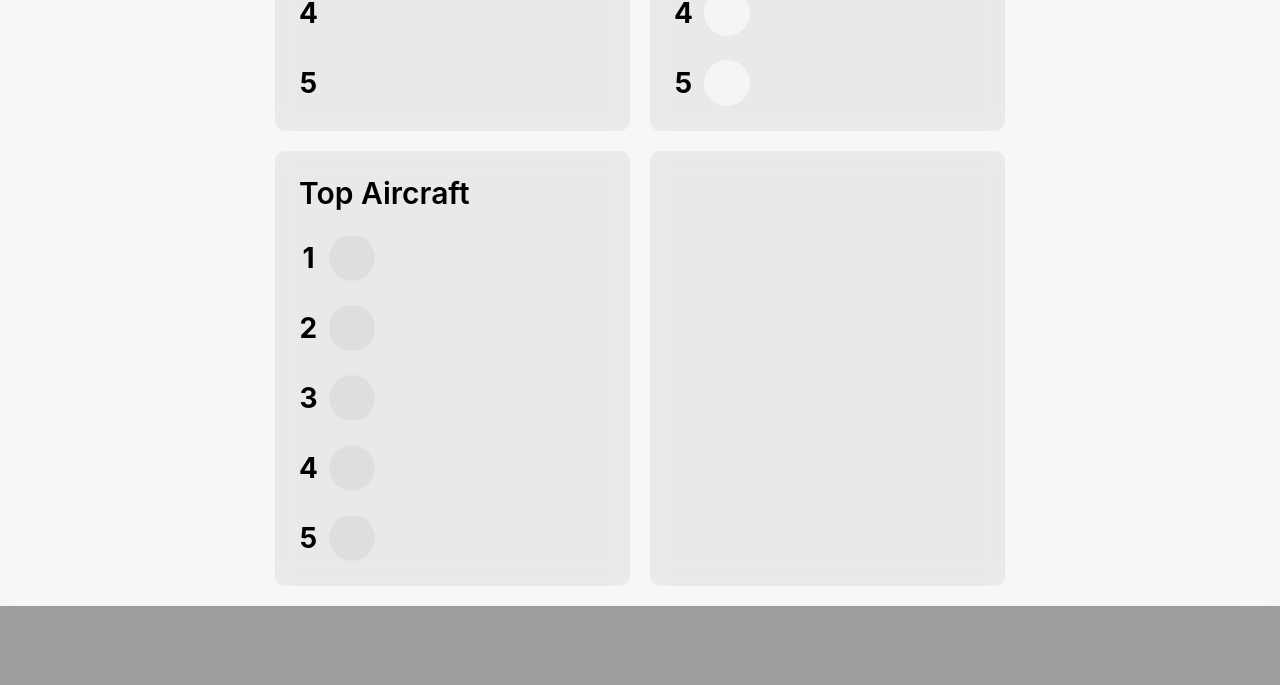
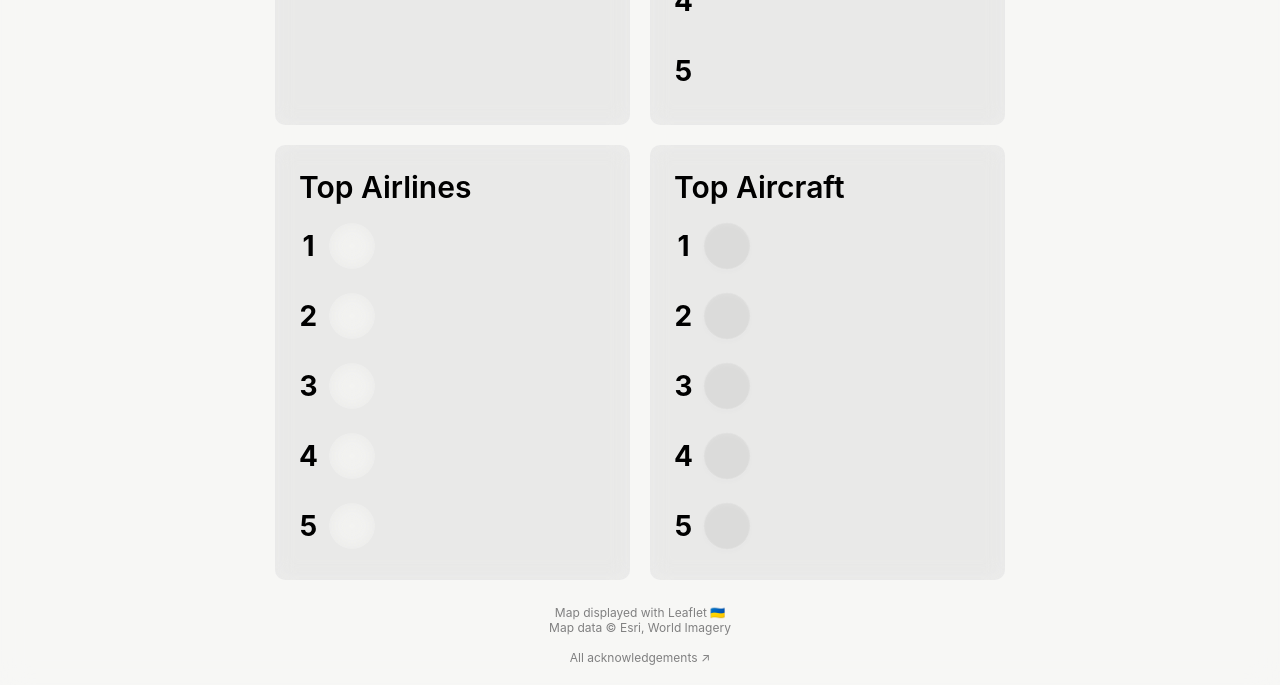
Before and after one commit to jack-jw/flight_tracker, a Flask app: template src/templates/my_flights.html in a window 1280 px wide. Shown: the part 1000-1685 px from the top of the page. Before the commit the page ends 1606 px from the top, so only its background shows below. Run offline with Flask 3, Linux system fonts and the light colour scheme; the template is opened without the code that fills it: most values are stand-ins (such as "Sample title", 1, 10 or a date in 2020); parts of the project's set-up code (start-up, migrations or seed data) failed here and were passed over; some libraries are stand-ins or nearby versions; some web fonts are replaced.

Commit message:
finish frontend my flights display
still need to do backend and inputting data

```diff
--- a/src/main.py
+++ b/src/main.py
@@ -95,9 +95,13 @@
             return send_from_directory(LOCAL_IMAGES, image)
         return placeholder, 200, {"Content-Type": "image/png"}
 
-    @app.route("/image/icon/<path:icontype>")
+    @app.route("/image/icon/<icontype>")
     def serve_icon(icontype):
-        return send_from_directory("static/aircraft", icontype)
+        return send_from_directory("static/aircraft", icontype + ".svg")
+
+    @app.route("/image/icon/untyped/<type>")
+    def serve_untyped_icon(type):
+        return send_from_directory("static/aircraft", lookup.aircraft_icon(type)["icon"] + ".svg")
 
     @socketio.on("decoder.get")
     def handle_decoder_get():
--- a/src/static/my_flights.js
+++ b/src/static/my_flights.js
@@ -1,7 +1,7 @@
 // static/my_flights.js
 
 document.addEventListener('DOMContentLoaded', function() {
-    let flightAmount = 0;
+    let flightAmount = 0, totalDistance = 0;
     let polylines;
 
     const socket = io();
@@ -29,6 +29,22 @@
             return [lat, lon];
         }
 
+        function computeGreatCircleDistance(start, end) {
+            const R = 6371000;
+            const lat1 = start.lat * Math.PI / 180;
+            const lon1 = start.lng * Math.PI / 180;
+            const lat2 = end.lat * Math.PI / 180;
+            const lon2 = end.lng * Math.PI / 180;
+            const deltaLat = lat2 - lat1;
+            const deltaLon = lon2 - lon1;
+            const a = Math.sin(deltaLat / 2) * Math.sin(deltaLat / 2) +
+            Math.cos(lat1) * Math.cos(lat2) *
+            Math.sin(deltaLon / 2) * Math.sin(deltaLon / 2);
+            const c = 2 * Math.atan2(Math.sqrt(a), Math.sqrt(1 - a));
+            const distance = R * c;
+            return distance;
+        }
+
         const startLatLng = L.latLng(startPoint);
         const endLatLng = L.latLng(endPoint);
 
@@ -41,7 +57,8 @@
 
         const line = L.polyline(curvePoints, { color: '#FF9500', weight: 2 }).addTo(map);
         line.getElement().setAttribute('tabindex', '-1');
-        return line
+        const distance = computeGreatCircleDistance(startLatLng, endLatLng);
+        return distance;
     }
 
     function setTheme(themeName) {
@@ -77,7 +94,7 @@
                     return;
         }
         tileLayer.setUrl(tileLayerURL);
-//        document.getElementById('aircraft-list-map-credit').innerHTML = credit;
+        document.getElementById('my-flights-map-credit').innerHTML = credit;
     }
 
     // MARK: Map definition
@@ -94,12 +111,16 @@
 
     // MARK: - Flights
 
-    function animateNumber(element, start, end, duration) {
+    function animateNumber(element, end, singular, plural, dp) {
         let startTimestamp = null;
         const step = (timestamp) => {
             if (!startTimestamp) startTimestamp = timestamp;
-            const progress = Math.min((timestamp - startTimestamp) / duration, 1);
-            element.textContent = Math.floor(progress * (end - start) + start);
+            const progress = Math.min((timestamp - startTimestamp) / 1000, 1);
+            const displayedProgress = (progress * end).toFixed(dp);
+            let description;
+            if (displayedProgress === 1) { description = singular; }
+            else { description = plural; }
+            element.textContent = displayedProgress + description;
             if (progress < 1) {
                 window.requestAnimationFrame(step);
             }
@@ -107,17 +128,48 @@
         window.requestAnimationFrame(step);
     }
 
+    function animateFlags(element, countryList) {
+        const interval = 1000 / countryList.length;
+
+        let index = 0;
+        const addFlag = () => {
+            if (index < countryList.length) {
+                const flagElement = document.createElement('span');
+                flagElement.classList = 'fi fis fi-' + countryList[index].toLowerCase();
+                element.appendChild(flagElement);
+                index++;
+            } else {
+                clearInterval(flagInterval);
+            }
+        };
+        const flagInterval = setInterval(addFlag, interval);
+    }
+
+
     socket.on('my_flights.get', function(payload) {
+        map.flyTo([payload.airports[payload.rankings.airports[0].icao].lat, payload.airports[payload.rankings.airports[0].icao].lng]);
 
         payload.flights.forEach(function(flight) {
-            plotGreatCircleRoute(payload.airports[flight.origin], payload.airports[flight.destination]);
+            totalDistance += plotGreatCircleRoute(payload.airports[flight.origin], payload.airports[flight.destination]);
         });
+
+        animateNumber(document.getElementById('my-flights-flight-count'), payload.flights.length, ' flight', ' flights', 0);
+        animateNumber(document.getElementById('my-flights-intercontinental-count'), payload.counts.intercontinental, ' intercontinental', ' intercontinental', 0);
+        animateNumber(document.getElementById('my-flights-international-count'), payload.counts.international, ' international', ' international', 0);
+        animateNumber(document.getElementById('my-flights-domestic-count'), payload.counts.domestic, ' domestic', ' domestic', 0);
+
+        animateNumber(document.getElementById('my-flights-distance-count'), totalDistance / 1000, ' km', ' km', 0);
+        animateNumber(document.getElementById('my-flights-distance-count-earth'), totalDistance / 40030174, 'x around the Earth', 'x around the Earth', 2);
+
+        animateNumber(document.getElementById('my-flights-country-count'), payload.countries.length, ' country', ' countries', 0);
+        animateFlags(document.getElementById('my-flights-country-count-flags'), payload.countries)
+        animateNumber(document.getElementById('my-flights-continent-count'), payload.continents.length, ' out of the 7 continents', ' out of the 7 continents', 0)
 
         Object.values(payload.airports).forEach(function(airport) {
             const tooltipContent = `
                 <div class="my-flights-airport-tooltip-title">
                     <span class="fi fis fi-${airport.country.toLowerCase()}"></span>
-                    <span class="my-flights-airport-tooltip-iata">${airport.iata}</span> ${airport.name}
+                    <span class="my-flights-airport-tooltip-iata">${airport.iata}</span> ${airport.name.replace('International', "Int'l").replace('Airport', '').trim()}
                 </div>
                 <div class="my-flights-airport-tooltip-flights">${airport.flights} flight${airport.flights > 1 ? 's' : ''}</div>
             `;
@@ -131,8 +183,6 @@
             }).addTo(map).setZIndexOffset(airport.flights).bindTooltip(tooltipContent, { className: 'my-flights-airport-tooltip' });
         });
 
-        animateNumber(document.getElementById('my-flights-count'), 0, payload.flights.length, 1000);
-
         Object.keys(payload.rankings).forEach(function(category) {
             const baseClass = `my-flights-${category}-`;
             for (let i = 0; i < payload.rankings[category].length; i++) {
@@ -145,15 +195,15 @@
                     imageUrl = 'https://www.flightaware.com/images/airline_logos/180px/' + payload.rankings.airlines[i].icao + '.png';
                 } else if (category === 'aircraft') {
                     displayName = payload.rankings.aircraft[i].icao;
-//                    imageUrl =
+                    imageUrl = '/image/icon/untyped/' + payload.rankings.aircraft[i].icao;
                 } else if (category === 'airports') {
                     displayName = payload.airports[payload.rankings.airports[i].icao].iata;
                     imageUrl = 'https://cdn.jsdelivr.net/gh/lipis/flag-icons@7.0.0/flags/1x1/' + payload.airports[payload.rankings.airports[i].icao].country.toLowerCase() + '.svg';
                 }
 
-
                 rankItem.querySelector('.my-flights-rank-name').textContent = displayName;
                 rankItem.querySelector('.my-flights-rank-icon').style.backgroundImage = 'url(' + imageUrl + ')';
+                rankItem.querySelector('.my-flights-rank-amount').textContent = payload.rankings[category][i].flights + ' flight' + `${payload.rankings[category][i].flights > 1 ? 's' : ''}`;
             }
         });
 
--- a/src/static/stylesheet.css
+++ b/src/static/stylesheet.css
@@ -293,12 +293,12 @@
     color: grey;
 }
 
-#aircraft-list-credits {
+.credits {
     color: grey;
     text-align: center;
     font-size: 12px;
     margin-top: 25px;
-    display:none;
+/*    display:none;*/
 }
 
 #aircraft-airline-callsign {
@@ -551,10 +551,9 @@
 }
 
 #my-flights-body #pfp {
-    width: 48px;
-    height: 48px;
+    width: 52px;
+    height: 52px;
     font-size: 30px;
-    margin-top: 4px;
     position: absolute;
 }
 
@@ -574,25 +573,36 @@
     height: 100%;
     background-color: var(--hover-colour);
     border-radius: 10px;
+    overflow: hidden;
 }
 
 .my-flights-title-container {
     width: 730px;
 }
 
+.my-flights-pre-title, .my-flights-rank-amount, .my-flights-alt-amount {
+    color: grey;
+    font-weight: 500;
+}
+
 .my-flights-pre-title {
+    margin-left: 64px;
     font-size: 16px;
-    color: grey;
-    margin-left: 60px;
 }
 
 .my-flights-title {
     font-size: 30px;
     font-weight: bold;
+    height: 1em;
 }
 
 .my-flights-title-container .my-flights-title {
-    margin-left: 60px;
+    margin-left: 64px;
+}
+
+#my-flights-country-count-flags .fis {
+    position: relative;
+    margin-right: 0.25em;
 }
 
 .my-flights-airport-icon div {
@@ -624,12 +634,14 @@
 .my-flights-airport-tooltip {
     color: var(--colour);
     background-color: var(--background-colour);
+    opacity: 1!important;
     border-radius: 10px;
     border: 0;
     padding: 8px 12px;
-    font-size: 12px;
     font-family: var(--default-fonts);
     box-shadow: 0 0 16px 0 rgba(0, 0, 0, 0.2);
+    backdrop-filter: blur(10px) saturate(1.8);
+    -webkit-backdrop-filter: blur(10px) saturate(1.8);
 }
 
 .my-flights-airport-tooltip-title {
@@ -665,6 +677,20 @@
     font-weight: 600;
 }
 
+.my-flights-alt-amount {
+    margin: 12px 24px;
+    font-size: 18px;
+    height: 1em;
+}
+
+#my-flights-continent-count {
+    margin-top: 24px;
+}
+
+.my-flights-rank-amount {
+    font-size: 14px;
+}
+
 .my-flights-rank-item {
     margin: 24px;
     display: flex;
@@ -687,10 +713,10 @@
 .my-flights-rank-icon.my-flights-airline-rank-icon::before {
     content: '';
     position: absolute;
-    top: -100%;
-    left: -100%;
-    width: 300%;
-    height: 300%;
+    top: 0;
+    left: 0;
+    width: 100%!important;
+    height: 100%;
     background: inherit;
     filter: blur(13px) saturate(1.8);
     clip-path: circle(calc(50%) at center);
@@ -703,6 +729,7 @@
     background-size: 30px;
     transform: rotate(45deg);
     background-color: var(--hover-colour);
+    filter: drop-shadow(2px 2px 2px var(--control-colour));
 }
 
 .my-flights-rank-number {
@@ -713,9 +740,18 @@
     width: 1ch;
 }
 
+.my-flights-rank-text {
+    margin-left: 10px;
+}
+
+.my-flights-rank-text div {
+    white-space: nowrap;
+    overflow: hidden;
+    text-overflow: ellipsis;
+}
+
 .my-flights-rank-name {
     font-size: 24px;
-    margin-left: 10px;
 }
 
 @media (max-width: 770px) {
--- a/src/templates/map.html
+++ b/src/templates/map.html
@@ -116,12 +116,12 @@
             <input id="aircraft-list-filter" placeholder="Filter Callsigns">
             <div id="aircraft-list-clear" class="hidden"></div>
             <div id="aircraft-list"></div>
-            <footer id="aircraft-list-credits">
+            <footer class="credits">
                 Map displayed with <a target="_blank" href="https://leafletjs.com">Leaflet 🇺🇦</a>
                 <br>
                 <span id="aircraft-list-map-credit"></span>
                 <br><br>
-                <a target="_blank" href="about:blank" id="aircraft-list-all-credit">All acknowledgements &nearr;</a>
+                <a target="_blank" href="about:blank">All acknowledgements &nearr;</a>
             </footer>
         </div>
     </div>
--- a/src/templates/my_flights.html
+++ b/src/templates/my_flights.html
@@ -24,99 +24,162 @@
     <div id="my-flights-body">
         <div class="my-flights-title-container">
             <div id="pfp" style="background-color: {{ colour }}">{{ initial }}</div>
-            <div class="my-flights-pre-title">{{ name }}</div>
-            <div class="my-flights-title"><span id="my-flights-count">My</span> flights</div>
+            <div class="my-flights-pre-title">My Flights</div>
+            <div class="my-flights-title">{{ name }}</div>
         </div>
         <div class="my-flights-container">
+            <div class="my-flights-content-box">
+                <div id="my-flights-flight-count" class="my-flights-title"></div>
+                <div id="my-flights-international-count" class="my-flights-alt-amount"></div>
+                <div id="my-flights-domestic-count" class="my-flights-alt-amount"></div>
+                <div id="my-flights-intercontinental-count" class="my-flights-alt-amount"></div>
+
+                <div id="my-flights-distance-count" class="my-flights-title"></div>
+                <div id="my-flights-distance-count-earth" class="my-flights-alt-amount"></div>
+
+                <div id="my-flights-country-count" class="my-flights-title"></div>
+                <div id="my-flights-country-count-flags" class="my-flights-alt-amount"></div>
+                <div id="my-flights-continent-count" class="my-flights-alt-amount"></div>
+            </div>
             <div class="my-flights-content-box">
                 <div class="my-flights-title">Top Airports</div>
                 <div id="my-flights-airports-0" class="my-flights-rank-item">
                     <div class="my-flights-rank-number">1</div>
                     <div class="my-flights-rank-icon"></div>
+                    <div class="my-flights-rank-text">
                         <div class="my-flights-rank-name"></div>
+                        <div class="my-flights-rank-amount"></div>
+                    </div>
                 </div>
                 <div id="my-flights-airports-1" class="my-flights-rank-item">
                     <div class="my-flights-rank-number">2</div>
                     <div class="my-flights-rank-icon"></div>
+                    <div class="my-flights-rank-text">
                         <div class="my-flights-rank-name"></div>
+                        <div class="my-flights-rank-amount"></div>
+                    </div>
                 </div>
                 <div id="my-flights-airports-2" class="my-flights-rank-item">
                     <div class="my-flights-rank-number">3</div>
                     <div class="my-flights-rank-icon"></div>
+                    <div class="my-flights-rank-text">
                         <div class="my-flights-rank-name"></div>
+                        <div class="my-flights-rank-amount"></div>
+                    </div>
                 </div>
                 <div id="my-flights-airports-3" class="my-flights-rank-item">
                     <div class="my-flights-rank-number">4</div>
                     <div class="my-flights-rank-icon"></div>
+                    <div class="my-flights-rank-text">
                         <div class="my-flights-rank-name"></div>
+                        <div class="my-flights-rank-amount"></div>
+                    </div>
                 </div>
                 <div id="my-flights-airports-4" class="my-flights-rank-item">
                     <div class="my-flights-rank-number">5</div>
                     <div class="my-flights-rank-icon"></div>
+                    <div class="my-flights-rank-text">
                         <div class="my-flights-rank-name"></div>
+                        <div class="my-flights-rank-amount"></div>
                     </div>
                 </div>
+            </div>
+        </div>
+        <div class="my-flights-container">
             <div class="my-flights-content-box">
                 <div class="my-flights-title">Top Airlines</div>
                 <div id="my-flights-airlines-0" class="my-flights-rank-item">
                     <div class="my-flights-rank-number">1</div>
                     <div class="my-flights-rank-icon my-flights-airline-rank-icon"></div>
+                    <div class="my-flights-rank-text">
                         <div class="my-flights-rank-name"></div>
+                        <div class="my-flights-rank-amount"></div>
+                    </div>
                 </div>
                 <div id="my-flights-airlines-1" class="my-flights-rank-item">
                     <div class="my-flights-rank-number">2</div>
                     <div class="my-flights-rank-icon my-flights-airline-rank-icon"></div>
+                    <div class="my-flights-rank-text">
                         <div class="my-flights-rank-name"></div>
+                        <div class="my-flights-rank-amount"></div>
+                    </div>
                 </div>
                 <div id="my-flights-airlines-2" class="my-flights-rank-item">
                     <div class="my-flights-rank-number">3</div>
                     <div class="my-flights-rank-icon my-flights-airline-rank-icon"></div>
+                    <div class="my-flights-rank-text">
                         <div class="my-flights-rank-name"></div>
+                        <div class="my-flights-rank-amount"></div>
+                    </div>
                 </div>
                 <div id="my-flights-airlines-3" class="my-flights-rank-item">
                     <div class="my-flights-rank-number">4</div>
                     <div class="my-flights-rank-icon my-flights-airline-rank-icon"></div>
+                    <div class="my-flights-rank-text">
                         <div class="my-flights-rank-name"></div>
+                        <div class="my-flights-rank-amount"></div>
+                    </div>
                 </div>
                 <div id="my-flights-airlines-4" class="my-flights-rank-item">
                     <div class="my-flights-rank-number">5</div>
                     <div class="my-flights-rank-icon my-flights-airline-rank-icon"></div>
+                    <div class="my-flights-rank-text">
                         <div class="my-flights-rank-name"></div>
+                        <div class="my-flights-rank-amount"></div>
                     </div>
                 </div>
             </div>
-        <div class="my-flights-container">
             <div class="my-flights-content-box">
                 <div class="my-flights-title">Top Aircraft</div>
                 <div id="my-flights-aircraft-0" class="my-flights-rank-item">
                     <div class="my-flights-rank-number">1</div>
                     <div class="my-flights-rank-icon my-flights-aircraft-rank-icon"></div>
+                    <div class="my-flights-rank-text">
                         <div class="my-flights-rank-name"></div>
+                        <div class="my-flights-rank-amount"></div>
+                    </div>
                 </div>
                 <div id="my-flights-aircraft-1" class="my-flights-rank-item">
                     <div class="my-flights-rank-number">2</div>
                     <div class="my-flights-rank-icon my-flights-aircraft-rank-icon"></div>
+                    <div class="my-flights-rank-text">
                         <div class="my-flights-rank-name"></div>
+                        <div class="my-flights-rank-amount"></div>
+                    </div>
                 </div>
                 <div id="my-flights-aircraft-2" class="my-flights-rank-item">
                     <div class="my-flights-rank-number">3</div>
                     <div class="my-flights-rank-icon my-flights-aircraft-rank-icon"></div>
+                    <div class="my-flights-rank-text">
                         <div class="my-flights-rank-name"></div>
+                        <div class="my-flights-rank-amount"></div>
+                    </div>
                 </div>
                 <div id="my-flights-aircraft-3" class="my-flights-rank-item">
                     <div class="my-flights-rank-number">4</div>
                     <div class="my-flights-rank-icon my-flights-aircraft-rank-icon"></div>
+                    <div class="my-flights-rank-text">
                         <div class="my-flights-rank-name"></div>
+                        <div class="my-flights-rank-amount"></div>
+                    </div>
                 </div>
                 <div id="my-flights-aircraft-4" class="my-flights-rank-item">
                     <div class="my-flights-rank-number">5</div>
                     <div class="my-flights-rank-icon my-flights-aircraft-rank-icon"></div>
+                    <div class="my-flights-rank-text">
                         <div class="my-flights-rank-name"></div>
+                        <div class="my-flights-rank-amount"></div>
                     </div>
                 </div>
-            <div class="my-flights-content-box"></div>
             </div>
-
+        </div>
+        <footer class="credits">
+            Map displayed with <a target="_blank" href="https://leafletjs.com">Leaflet 🇺🇦</a>
+            <br>
+            <span id="my-flights-map-credit"></span>
+            <br><br>
+            <a target="_blank" href="about:blank">All acknowledgements &nearr;</a>
+        </footer>
     </div>
 </body>
 </html>
```
Also changed, not shown: src/lookup.py (+17 -9 lines), src/my_flights.py (+28 -4 lines), src/static/map.js (+21 -6 lines). Lines whose indentation alone changed are shown as unchanged.
